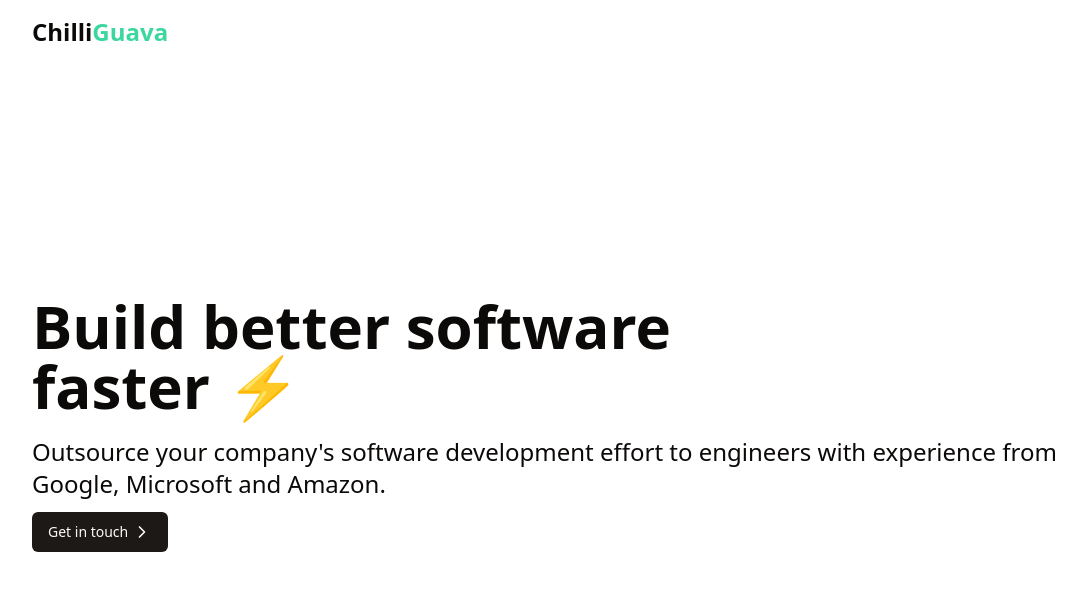
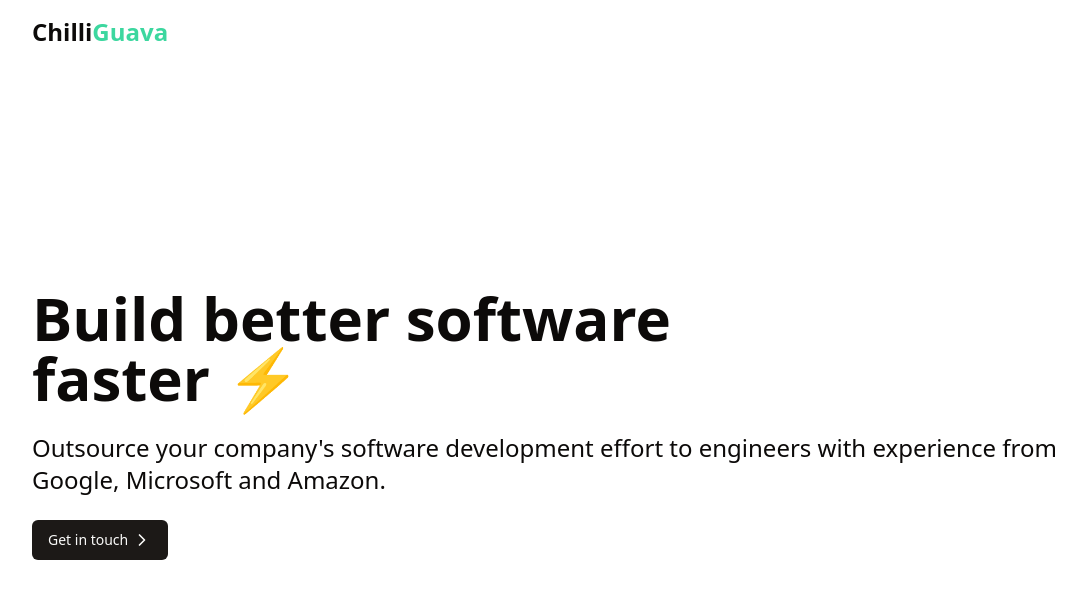
Before and after one commit to ChilliGuava/landing, a Next.js app: page / in a window 1280 px wide. Shown: the top 598 px of the page, without its empty margins (80-1166 px from the left). Built offline with nearby package versions, Linux system fonts and the light colour scheme.

Commit message:
fix margin

```diff
--- a/src/app/page.tsx
+++ b/src/app/page.tsx
@@ -16,11 +16,11 @@ export default function Home() {
           <h1 className="font-bold md:text-6xl text-4xl">
             Build better software <span className="block">faster ⚡</span>
           </h1>
-          <p className="md:text-2xl text-base md:mt-5 mt-6">
+          <p className="md:text-2xl text-base mt-6">
             Outsource your company&#39;s software development effort to
             engineers with experience from Google, Microsoft and Amazon.
           </p>
-          <Button className="mt-3">
+          <Button className="mt-6">
             <Link href="/contact">Get in touch</Link>
             <ChevronRight className="h-5 w-5 ml-1" />
           </Button>
```
